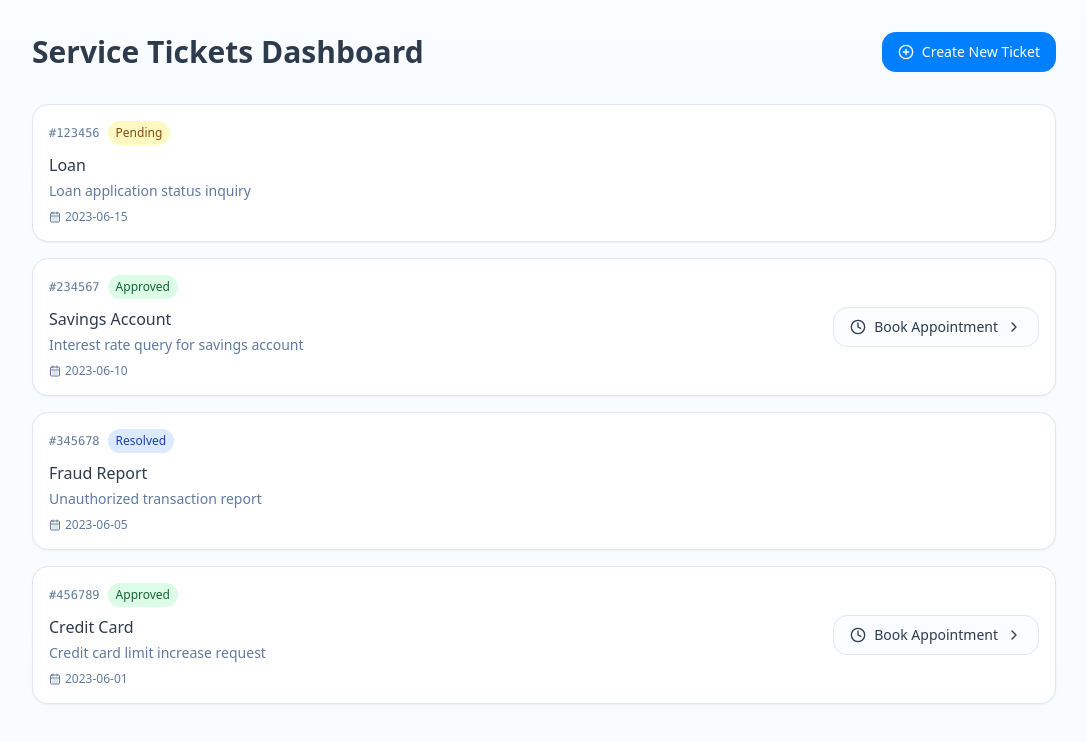
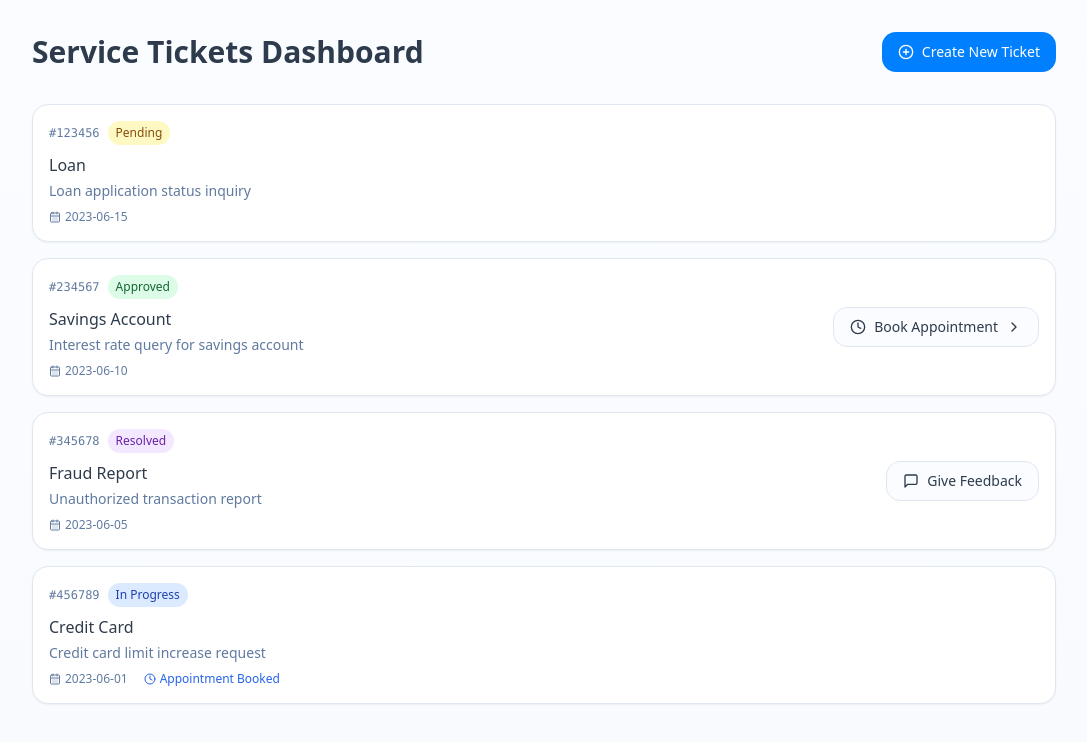
Before and after one commit to sanjay-yadav-05/multi-lingo-helper, a React (Vite) app: page /dashboard in a window 1280 px wide. Shown: the top 742 px of the page, without its empty margins (96-1183 px from the left). Built offline with nearby package versions, Linux system fonts and the light colour scheme.

Commit message:
Implement ticket booking and feedback
- Implement appointment rebooking restrictions.
- Add feedback option for resolved queries.
- Implement bank approval for query resolution.

```diff
--- a/src/components/AppointmentBookingDialog.tsx
+++ b/src/components/AppointmentBookingDialog.tsx
@@ -1,6 +1,6 @@
 
 import React, { useState } from "react";
-import { Dialog, DialogContent, DialogHeader, DialogTitle, DialogFooter } from "@/components/ui/dialog";
+import { Dialog, DialogContent, DialogHeader, DialogTitle, DialogFooter, DialogDescription } from "@/components/ui/dialog";
 import { Button } from "@/components/ui/button";
 import { Calendar } from "@/components/ui/calendar";
 import { toast } from "sonner";
@@ -11,6 +11,7 @@ interface AppointmentBookingDialogProps {
   open: boolean;
   ticketId: string;
   onClose: () => void;
+  onBooked: () => void;
 }
 
 // Simulate available time slots for the next 7 days
@@ -30,6 +31,7 @@ const AppointmentBookingDialog: React.FC<AppointmentBookingDialogProps> = ({
   open,
   ticketId,
   onClose,
+  onBooked,
 }) => {
   const today = new Date();
   const maxDate = addDays(today, 7); // 1 week window
@@ -45,7 +47,7 @@ const AppointmentBookingDialog: React.FC<AppointmentBookingDialogProps> = ({
 
     // In a real application, this would send data to your backend
     toast.success(`Appointment booked successfully for ${format(selectedDate, "PPP")} at ${selectedTime}`);
-    onClose();
+    onBooked(); // Call the callback to update the ticket status
   };
 
   // Function to check if a date is within the allowed range (next 7 days)
@@ -61,14 +63,14 @@ const AppointmentBookingDialog: React.FC<AppointmentBookingDialogProps> = ({
       <DialogContent className="sm:max-w-[425px]">
         <DialogHeader>
           <DialogTitle>Book an Appointment</DialogTitle>
+          <DialogDescription>
+            Select a date and time for your appointment. Appointments are available for the next 7 days.
+          </DialogDescription>
         </DialogHeader>
 
         <div className="space-y-4 py-4">
           <div className="space-y-2">
             <h3 className="text-sm font-medium">Select a Date</h3>
-            <p className="text-xs text-muted-foreground">
-              Appointments are available for the next 7 days.
-            </p>
             <Calendar
               mode="single"
               selected={selectedDate}
--- /dev/null
+++ b/src/components/FeedbackDialog.tsx
@@ -0,0 +1,115 @@
+
+import React, { useState } from "react";
+import { Dialog, DialogContent, DialogHeader, DialogTitle, DialogFooter, DialogDescription } from "@/components/ui/dialog";
+import { Button } from "@/components/ui/button";
+import { Textarea } from "@/components/ui/textarea";
+import { Label } from "@/components/ui/label";
+import { RadioGroup, RadioGroupItem } from "@/components/ui/radio-group";
+import { toast } from "sonner";
+import { Star } from "lucide-react";
+
+interface FeedbackDialogProps {
+  open: boolean;
+  ticketId: string;
+  onClose: () => void;
+  onSubmit: () => void;
+}
+
+const FeedbackDialog: React.FC<FeedbackDialogProps> = ({
+  open,
+  ticketId,
+  onClose,
+  onSubmit,
+}) => {
+  const [rating, setRating] = useState<string | null>(null);
+  const [comment, setComment] = useState<string>("");
+
+  const handleSubmitFeedback = () => {
+    if (!rating) {
+      toast.error("Please provide a satisfaction rating");
+      return;
+    }
+
+    // In a real application, this would send data to your backend
+    toast.success("Thank you for your feedback!");
+
+    // Log the feedback to console (for demonstration purposes)
+    console.log("Feedback submitted:", {
+      ticketId,
+      rating,
+      comment
+    });
+
+    // Call the callback to mark feedback as submitted
+    onSubmit();
+  };
+
+  return (
+    <Dialog open={open} onOpenChange={(open) => !open && onClose()}>
+      <DialogContent className="sm:max-w-[425px]">
+        <DialogHeader>
+          <DialogTitle>Service Feedback</DialogTitle>
+          <DialogDescription>
+            Please share your feedback on how we handled your query.
+          </DialogDescription>
+        </DialogHeader>
+
+        <div className="space-y-6 py-4">
+          <div className="space-y-3">
+            <Label htmlFor="rating">How satisfied were you with our service?</Label>
+            <RadioGroup
+              value={rating || ""}
+              onValueChange={setRating}
+              className="flex justify-between pt-2"
+            >
+              {[1, 2, 3, 4, 5].map((value) => (
+                <div key={value} className="flex flex-col items-center gap-1">
+                  <RadioGroupItem
+                    value={value.toString()}
+                    id={`rating-${value}`}
+                    className="sr-only peer"
+                  />
+                  <Label
+                    htmlFor={`rating-${value}`}
+                    className="flex flex-col items-center cursor-pointer peer-data-[state=checked]:text-primary"
+                  >
+                    <Star
+                      className={`h-8 w-8 ${
+                        rating && parseInt(rating) >= value
+                          ? "fill-amber-500 text-amber-500"
+                          : "text-muted-foreground"
+                      }`}
+                    />
+                    <span className="text-xs">{value}</span>
+                  </Label>
+                </div>
+              ))}
+            </RadioGroup>
+          </div>
+
+          <div className="space-y-2">
+            <Label htmlFor="comments">Additional comments (optional)</Label>
+            <Textarea
+              id="comments"
+              placeholder="Tell us more about your experience..."
+              value={comment}
+              onChange={(e) => setComment(e.target.value)}
+              className="min-h-[100px]"
+            />
+          </div>
+        </div>
+
+        <DialogFooter>
+          <Button variant="outline" onClick={onClose}>
+            Cancel
+          </Button>
+          <Button onClick={handleSubmitFeedback}>
+            Submit Feedback
+          </Button>
+        </DialogFooter>
+      </DialogContent>
+    </Dialog>
+  );
+};
+
+export default FeedbackDialog;
--- a/src/pages/Dashboard.tsx
+++ b/src/pages/Dashboard.tsx
@@ -2,9 +2,17 @@
 import React, { useState } from "react";
 import { Card, CardContent, CardHeader, CardTitle } from "@/components/ui/card";
 import { Button } from "@/components/ui/button";
-import { CalendarDays, ChevronRight, Clock, PlusCircle } from "lucide-react";
+import {
+  CalendarDays,
+  ChevronRight,
+  Clock,
+  MessageSquare,
+  PlusCircle,
+  Star
+} from "lucide-react";
 import { useNavigate } from "react-router-dom";
 import AppointmentBookingDialog from "@/components/AppointmentBookingDialog";
+import FeedbackDialog from "@/components/FeedbackDialog";
 
 // Mock data for tickets, in a real app this would come from an API
 const mockTickets = [
@@ -15,6 +23,7 @@ const mockTickets = [
     status: "pending",
     date: "2023-06-15",
     language: "en",
+    appointmentBooked: false,
   },
   {
     id: "234567",
@@ -23,6 +32,7 @@ const mockTickets = [
     status: "approved",
     date: "2023-06-10",
     language: "hi",
+    appointmentBooked: false,
   },
   {
     id: "345678",
@@ -31,21 +41,25 @@ const mockTickets = [
     status: "resolved",
     date: "2023-06-05",
     language: "en",
+    appointmentBooked: false,
   },
   {
     id: "456789",
     category: "creditcard",
     description: "Credit card limit increase request",
-    status: "approved",
+    status: "in_progress",
     date: "2023-06-01",
     language: "mr",
+    appointmentBooked: true,
   },
 ];
 
 const Dashboard = () => {
   const navigate = useNavigate();
+  const [tickets, setTickets] = useState(mockTickets);
   const [selectedTicket, setSelectedTicket] = useState<string | null>(null);
   const [isBookingOpen, setIsBookingOpen] = useState(false);
+  const [isFeedbackOpen, setIsFeedbackOpen] = useState(false);
 
   const handleCreateTicket = () => {
     navigate("/create-ticket");
@@ -54,6 +68,39 @@ const Dashboard = () => {
   const handleBookAppointment = (ticketId: string) => {
     setSelectedTicket(ticketId);
     setIsBookingOpen(true);
+  };
+
+  const handleAppointmentBooked = (ticketId: string) => {
+    // Update ticket status to "in_progress" and mark appointment as booked
+    setTickets(prev =>
+      prev.map(ticket =>
+        ticket.id === ticketId
+          ? { ...ticket, status: "in_progress", appointmentBooked: true }
+          : ticket
+      )
+    );
+    setIsBookingOpen(false);
+    setSelectedTicket(null);
+  };
+
+  const handleGiveFeedback = (ticketId: string) => {
+    setSelectedTicket(ticketId);
+    setIsFeedbackOpen(true);
+  };
+
+  const handleFeedbackSubmitted = (ticketId: string) => {
+    // In a real app, you would store the feedback in a database
+    setIsFeedbackOpen(false);
+    setSelectedTicket(null);
+
+    // Update ticket to show feedback has been given
+    setTickets(prev =>
+      prev.map(ticket =>
+        ticket.id === ticketId
+          ? { ...ticket, feedbackGiven: true }
+          : ticket
+      )
+    );
   };
 
   // Translate category keys to display names
@@ -77,10 +124,28 @@ const Dashboard = () => {
         return "bg-yellow-100 text-yellow-800";
       case "approved":
         return "bg-green-100 text-green-800";
+      case "in_progress":
+        return "bg-blue-100 text-blue-800";
       case "resolved":
-        return "bg-blue-100 text-blue-800";
+        return "bg-purple-100 text-purple-800";
       default:
         return "bg-gray-100 text-gray-800";
+    }
+  };
+
+  // Get status display name
+  const getStatusName = (status: string): string => {
+    switch (status) {
+      case "pending":
+        return "Pending";
+      case "approved":
+        return "Approved";
+      case "in_progress":
+        return "In Progress";
+      case "resolved":
+        return "Resolved";
+      default:
+        return status.charAt(0).toUpperCase() + status.slice(1);
     }
   };
 
@@ -96,7 +161,7 @@ const Dashboard = () => {
         </div>
 
         <div className="grid grid-cols-1 gap-4">
-          {mockTickets.map((ticket) => (
+          {tickets.map((ticket) => (
             <Card key={ticket.id} className="transition-all hover:shadow-md">
               <CardContent className="p-0">
                 <div className="flex flex-col md:flex-row justify-between items-start md:items-center p-4">
@@ -104,7 +169,7 @@ const Dashboard = () => {
                     <div className="flex items-center gap-2">
                       <span className="font-mono text-xs text-muted-foreground">#{ticket.id}</span>
                       <span className={`px-2 py-1 rounded-full text-xs font-medium ${getStatusColor(ticket.status)}`}>
-                        {ticket.status.charAt(0).toUpperCase() + ticket.status.slice(1)}
+                        {getStatusName(ticket.status)}
                       </span>
                     </div>
 
@@ -118,13 +183,20 @@ const Dashboard = () => {
                         <CalendarDays className="h-3 w-3" />
                         <span>{ticket.date}</span>
                       </div>
+                      {ticket.appointmentBooked && (
+                        <div className="flex items-center gap-1 text-blue-600">
+                          <Clock className="h-3 w-3" />
+                          <span>Appointment Booked</span>
+                        </div>
+                      )}
                     </div>
                   </div>
 
-                  {ticket.status === "approved" && (
+                  <div className="mt-4 md:mt-0 flex gap-2">
+                    {ticket.status === "approved" && !ticket.appointmentBooked && (
                       <Button
                         variant="outline"
-                      className="mt-4 md:mt-0 gap-2"
+                        className="gap-2"
                         onClick={() => handleBookAppointment(ticket.id)}
                       >
                         <Clock className="h-4 w-4" />
@@ -132,6 +204,25 @@ const Dashboard = () => {
                         <ChevronRight className="h-4 w-4" />
                       </Button>
                     )}
+
+                    {ticket.status === "resolved" && !ticket.feedbackGiven && (
+                      <Button
+                        variant="outline"
+                        className="gap-2"
+                        onClick={() => handleGiveFeedback(ticket.id)}
+                      >
+                        <MessageSquare className="h-4 w-4" />
+                        Give Feedback
+                      </Button>
+                    )}
+
+                    {ticket.feedbackGiven && (
+                      <div className="flex items-center gap-1 text-amber-500">
+                        <Star className="h-4 w-4 fill-amber-500" />
+                        <span className="text-xs">Feedback Provided</span>
+                      </div>
+                    )}
+                  </div>
                 </div>
               </CardContent>
             </Card>
@@ -140,6 +231,7 @@ const Dashboard = () => {
       </div>
 
       {selectedTicket && (
+        <>
           <AppointmentBookingDialog
             open={isBookingOpen}
             ticketId={selectedTicket}
@@ -147,7 +239,19 @@ const Dashboard = () => {
               setIsBookingOpen(false);
               setSelectedTicket(null);
             }}
+            onBooked={() => handleAppointmentBooked(selectedTicket)}
           />
+
+          <FeedbackDialog
+            open={isFeedbackOpen}
+            ticketId={selectedTicket}
+            onClose={() => {
+              setIsFeedbackOpen(false);
+              setSelectedTicket(null);
+            }}
+            onSubmit={() => handleFeedbackSubmitted(selectedTicket)}
+          />
+        </>
       )}
     </div>
   );
```
Also changed, not shown: src/pages/CreateTicket.tsx (+11 -1 lines). Lines whose indentation alone changed are shown as unchanged.
